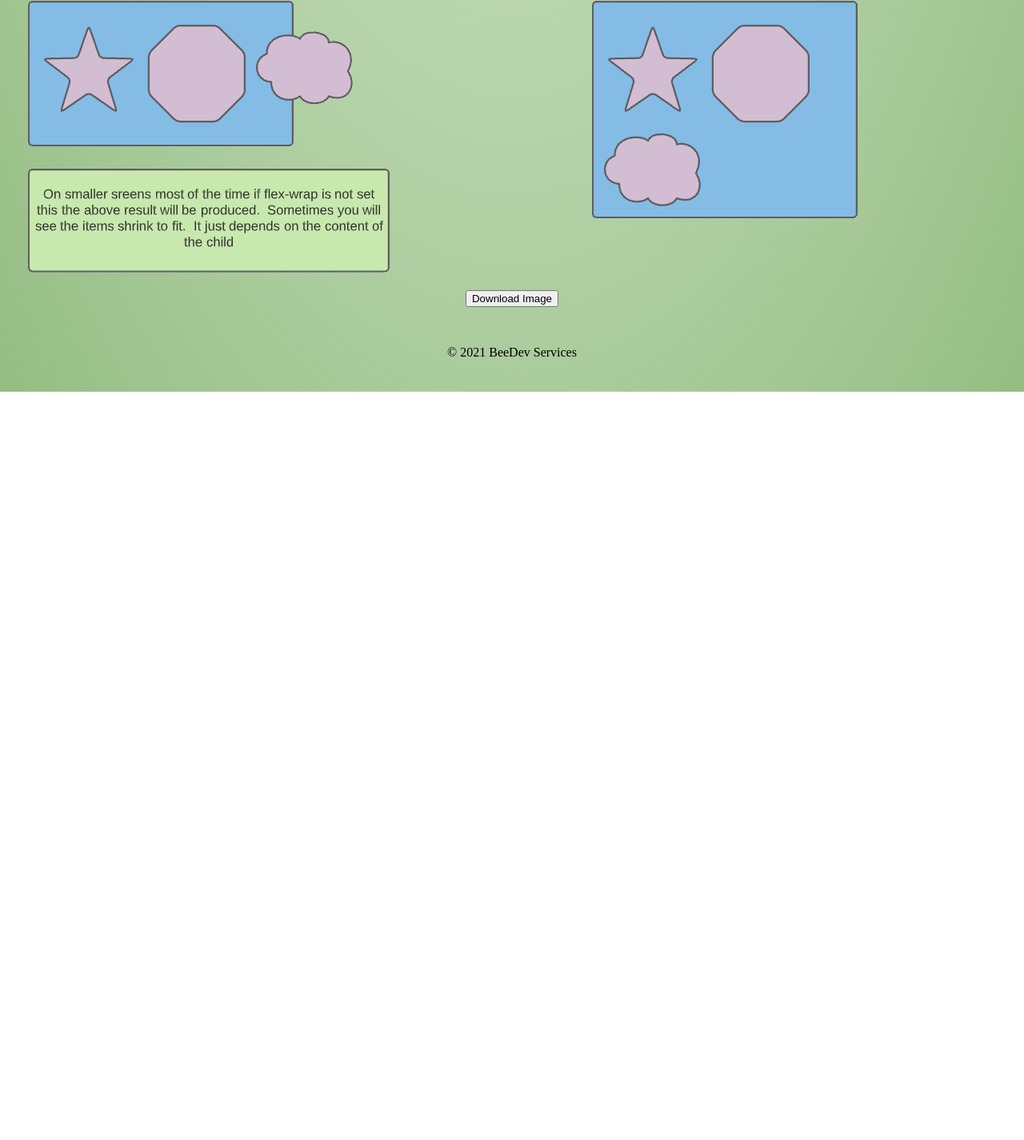
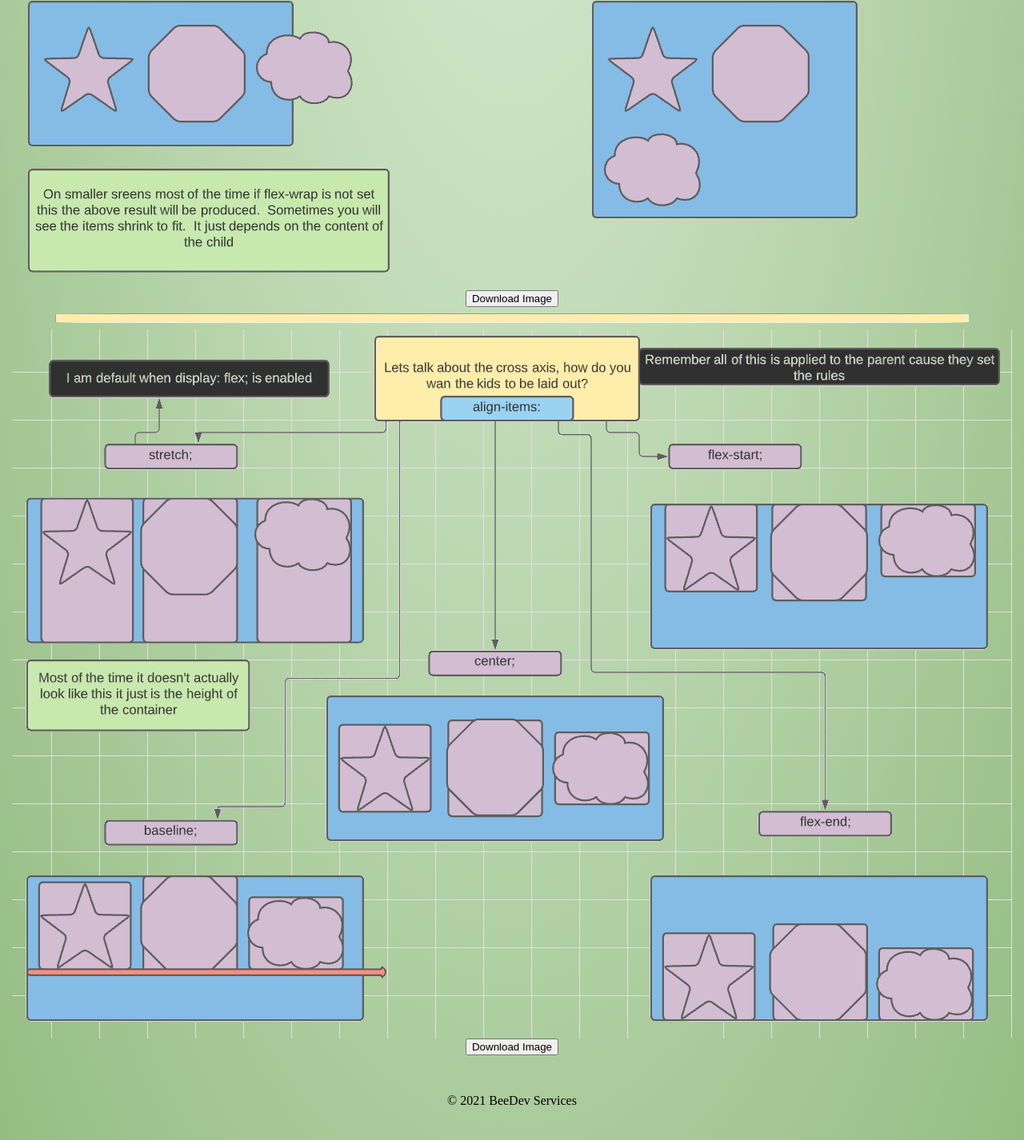
Before and after one commit to beedevservices/beedev-helper, a plain HTML site: page cssPages/flexbox.html in a window 1280 px wide. Shown: the part 2548-3974 px from the top of the page at 80% size. Before the commit the page ends 3038 px from the top, so only its background shows below. Drawn offline with nearby package versions, Linux system fonts and the light colour scheme.

Commit message:
finished with flex for now

```diff
--- a/cssPages/flexbox.html
+++ b/cssPages/flexbox.html
@@ -41,7 +41,10 @@
         <a href="../images/flex03.png" download><button>Download Image</button></a>
         <hr>
         <img src="../images/flex04.PNG" alt="flex wrap">
-        <a href="../images/flex04.PNG"><button>Download Image</button></a>
+        <a href="../images/flex04.PNG" download><button>Download Image</button></a>
+        <hr>
+        <img src="../images/flex05.PNG" alt="align items">
+        <a href="../images/flex05.PNG" download><button>Download Image</button></a>
     </main>
     <footer>
         <p>&copy; 2021 BeeDev Services</p>
```
Also changed, not shown: images/flex05.PNG (added).
